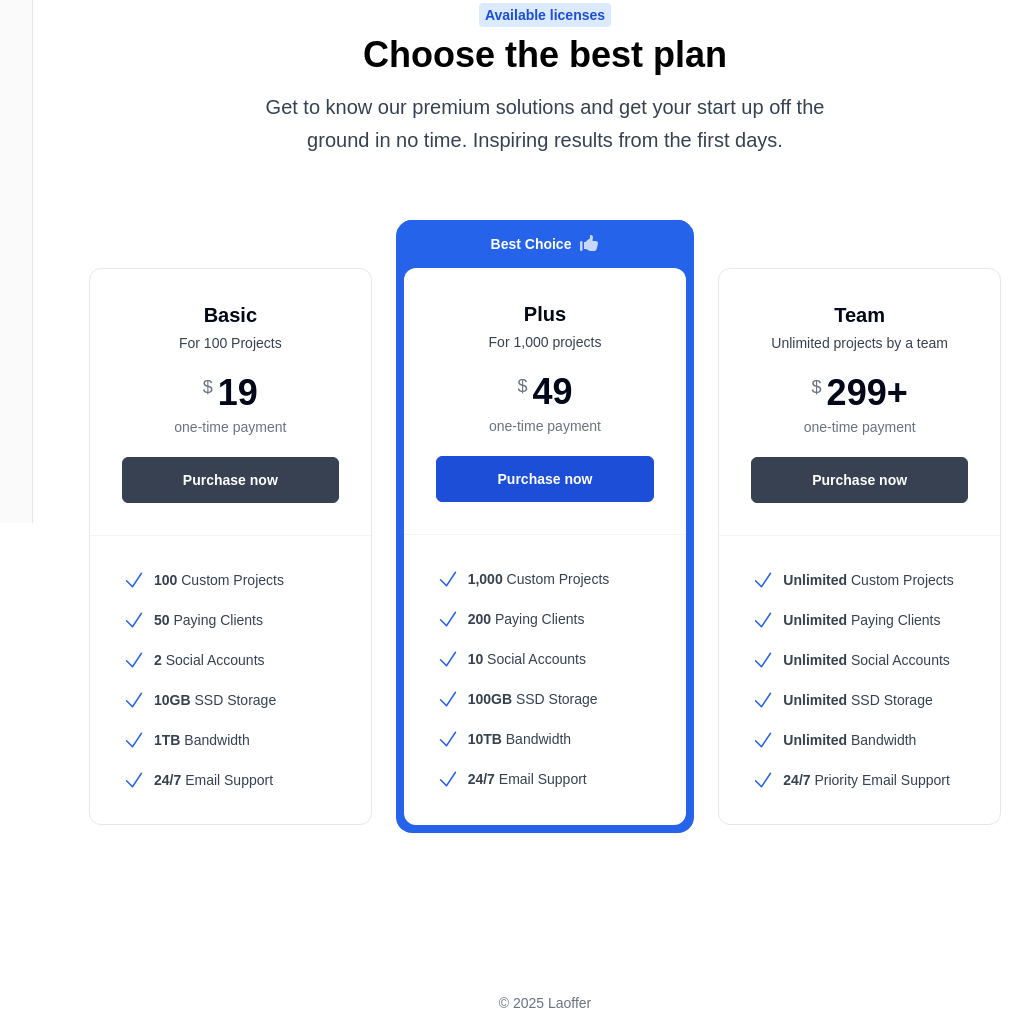
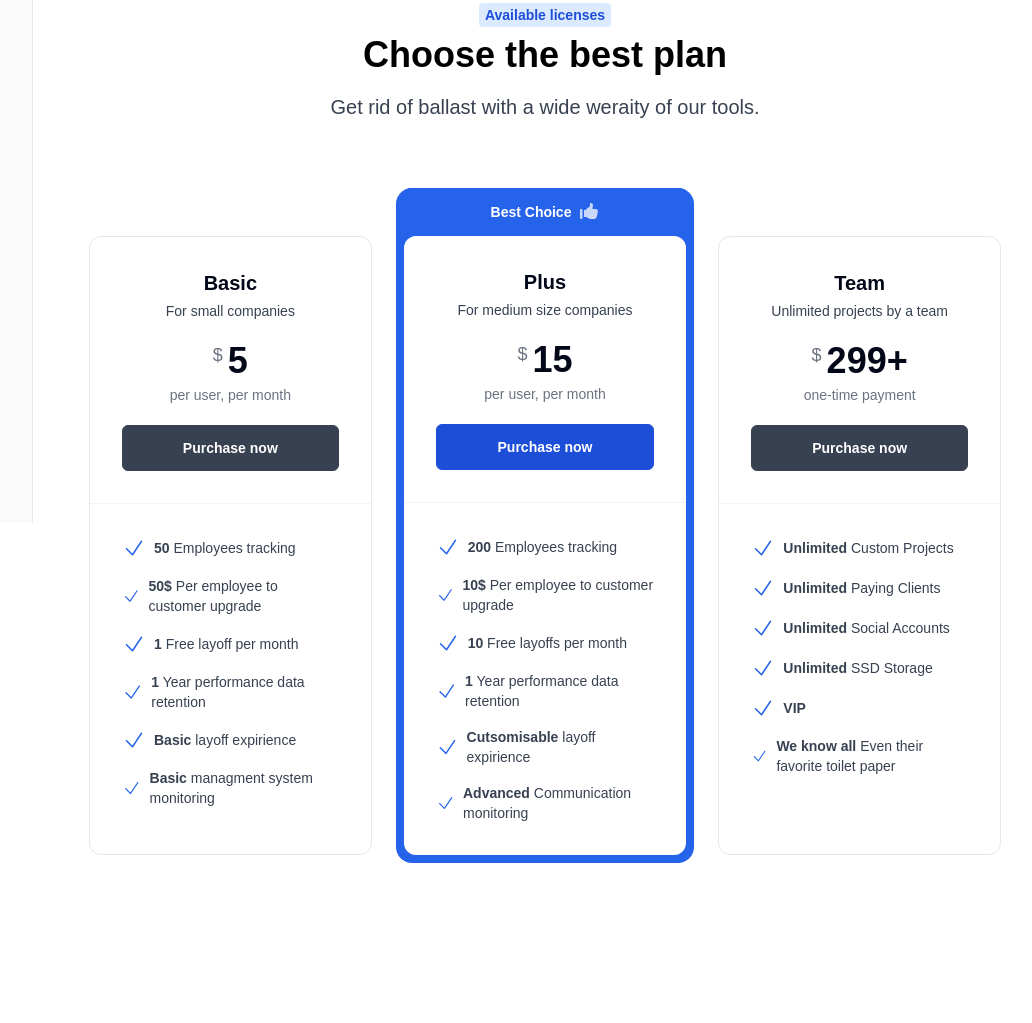
Before and after one commit to roman-kek/layoffer, an Astro site: page /pricing in a window 1280 px wide. Shown: the part 277-1300 px from the top of the page, without its empty margins (223-1255 px from the left). Built offline with nearby package versions, Linux system fonts and the light colour scheme; Astro itself is replaced by a stand-in of ours.

Commit message:
this suck

```diff
--- a/src/pages/index.astro
+++ b/src/pages/index.astro
@@ -1,6 +1,6 @@
 ---
-import Layout from '../layouts/Layout.astro';
-import '@/styles/globals.css';
+import Layout from "../layouts/Layout.astro";
+import "@/styles/globals.css";
 
 import {
   Scroll,
@@ -9,20 +9,18 @@ import {
   ArrowUpCircle,
   Target,
   Heart,
-} from 'lucide-react';
+} from "lucide-react";
 import {
   Card,
   CardHeader,
   CardTitle,
   CardDescription,
-  CardContent,
-} from '@/components/ui/card';
-import { AvatarComponent } from '../components/Avatar';
-import Footer from '@/components/Footer.astro';
-import Header from '@/components/Header.astro';
-import SideBarLayout from '@/layouts/SideBarLayout';
-import Hero from '@/components/Hero.astro';
-import Hero2 from '@/components/Hero2.astro';
+} from "@/components/ui/card";
+import Footer from "@/components/Footer.astro";
+import Header from "@/components/Header.astro";
+import SideBarLayout from "@/layouts/SideBarLayout";
+import Hero from "@/components/Hero.astro";
+import Hero2 from "@/components/Hero2.astro";
 ---
 
 <Layout title="LayOffer">
@@ -31,7 +29,7 @@ import Hero2 from '@/components/Hero2.astro';
     <main class="container mx-auto px-4 py-16">
       <div class="bg-blue-200 py-10 h-[450px] rounded-lg">
         <span class="text-3xl block mt-2 font-normal text-center py-10">
-          Mass Layoffs – Massive Bonuses
+          Mass Layoffs = Massive Bonuses
         </span>
         <img
           class="mb-4 border-8 border-white rounded-lg w-3/4 mx-auto top-3"
--- a/src/pages/pricing.astro
+++ b/src/pages/pricing.astro
@@ -1,10 +1,10 @@
 ---
-import Layout from '../layouts/Layout.astro';
-import '@/styles/globals.css';
+import Layout from "../layouts/Layout.astro";
+import "@/styles/globals.css";
 
-import Footer from '@/components/Footer.astro';
-import Header from '@/components/Header.astro';
-import SideBarLayout from '@/layouts/SideBarLayout';
+import Footer from "@/components/Footer.astro";
+import Header from "@/components/Header.astro";
+import SideBarLayout from "@/layouts/SideBarLayout";
 ---
 
 <Layout title="LayOffer">
@@ -30,8 +30,7 @@ import SideBarLayout from '@/layouts/SideBarLayout';
               <h3
                 class="mx-auto text-xl leading-relaxed font-medium text-gray-700 lg:w-2/3 dark:text-gray-300"
               >
-                Get to know our premium solutions and get your start up off the
-                ground in no time. Inspiring results from the first days.
+                Get rid of ballast with a wide weraity of our tools.
               </h3>
             </div>
             {/* END Heading */}
@@ -49,7 +48,7 @@ import SideBarLayout from '@/layouts/SideBarLayout';
                       <p
                         class="text-sm font-medium text-gray-700 dark:text-gray-400/75"
                       >
-                        For 100 Projects
+                        For small companies
                       </p>
                     </div>
                     <div>
@@ -59,12 +58,12 @@ import SideBarLayout from '@/layouts/SideBarLayout';
                         >
                           $
                         </span>
-                        19
+                        5
                       </p>
                       <p
                         class="text-sm font-medium text-gray-500 dark:text-gray-400"
                       >
-                        one-time payment
+                        per user, per month
                       </p>
                     </div>
                     <a
@@ -92,7 +91,7 @@ import SideBarLayout from '@/layouts/SideBarLayout';
                           ></path>
                         </svg>
                         <span>
-                          <strong>100</strong> Custom Projects
+                          <strong>50</strong> Employees tracking
                         </span>
                       </li>
                       <li class="flex items-center gap-2">
@@ -107,7 +106,7 @@ import SideBarLayout from '@/layouts/SideBarLayout';
                           ></path>
                         </svg>
                         <span>
-                          <strong>50</strong> Paying Clients
+                          <strong>50$</strong> Per employee to customer upgrade
                         </span>
                       </li>
                       <li class="flex items-center gap-2">
@@ -122,7 +121,7 @@ import SideBarLayout from '@/layouts/SideBarLayout';
                           ></path>
                         </svg>
                         <span>
-                          <strong>2</strong> Social Accounts
+                          <strong>1</strong> Free layoff per month
                         </span>
                       </li>
                       <li class="flex items-center gap-2">
@@ -137,7 +136,7 @@ import SideBarLayout from '@/layouts/SideBarLayout';
                           ></path>
                         </svg>
                         <span>
-                          <strong>10GB</strong> SSD Storage
+                          <strong>1</strong> Year performance data retention
                         </span>
                       </li>
                       <li class="flex items-center gap-2">
@@ -152,7 +151,7 @@ import SideBarLayout from '@/layouts/SideBarLayout';
                           ></path>
                         </svg>
                         <span>
-                          <strong>1TB</strong> Bandwidth
+                          <strong>Basic</strong> layoff expirience
                         </span>
                       </li>
                       <li class="flex items-center gap-2">
@@ -167,7 +166,7 @@ import SideBarLayout from '@/layouts/SideBarLayout';
                           ></path>
                         </svg>
                         <span>
-                          <strong>24/7</strong> Email Support
+                          <strong>Basic</strong> managment system monitoring
                         </span>
                       </li>
                     </ul>
@@ -204,7 +203,7 @@ import SideBarLayout from '@/layouts/SideBarLayout';
                       <p
                         class="text-sm font-medium text-gray-700 dark:text-gray-400/75"
                       >
-                        For 1,000 projects
+                        For medium size companies
                       </p>
                     </div>
                     <div>
@@ -214,12 +213,12 @@ import SideBarLayout from '@/layouts/SideBarLayout';
                         >
                           $
                         </span>
-                        49
+                        15
                       </p>
                       <p
                         class="text-sm font-medium text-gray-500 dark:text-gray-400"
                       >
-                        one-time payment
+                        per user, per month
                       </p>
                     </div>
                     <a
@@ -247,7 +246,7 @@ import SideBarLayout from '@/layouts/SideBarLayout';
                           ></path>
                         </svg>
                         <span>
-                          <strong>1,000</strong> Custom Projects
+                          <strong>200</strong> Employees tracking
                         </span>
                       </li>
                       <li class="flex items-center gap-2">
@@ -262,7 +261,7 @@ import SideBarLayout from '@/layouts/SideBarLayout';
                           ></path>
                         </svg>
                         <span>
-                          <strong>200</strong> Paying Clients
+                          <strong>10$</strong> Per employee to customer upgrade
                         </span>
                       </li>
                       <li class="flex items-center gap-2">
@@ -277,7 +276,7 @@ import SideBarLayout from '@/layouts/SideBarLayout';
                           ></path>
                         </svg>
                         <span>
-                          <strong>10</strong> Social Accounts
+                          <strong>10</strong> Free layoffs per month
                         </span>
                       </li>
                       <li class="flex items-center gap-2">
@@ -292,7 +291,7 @@ import SideBarLayout from '@/layouts/SideBarLayout';
                           ></path>
                         </svg>
                         <span>
-                          <strong>100GB</strong> SSD Storage
+                          <strong>1</strong> Year performance data retention
                         </span>
                       </li>
                       <li class="flex items-center gap-2">
@@ -307,7 +306,7 @@ import SideBarLayout from '@/layouts/SideBarLayout';
                           ></path>
                         </svg>
                         <span>
-                          <strong>10TB</strong> Bandwidth
+                          <strong>Cutsomisable</strong> layoff expirience
                         </span>
                       </li>
                       <li class="flex items-center gap-2">
@@ -322,7 +321,7 @@ import SideBarLayout from '@/layouts/SideBarLayout';
                           ></path>
                         </svg>
                         <span>
-                          <strong>24/7</strong> Email Support
+                          <strong>Advanced</strong> Communication monitoring
                         </span>
                       </li>
                     </ul>
@@ -445,7 +444,7 @@ import SideBarLayout from '@/layouts/SideBarLayout';
                           ></path>
                         </svg>
                         <span>
-                          <strong>Unlimited</strong> Bandwidth
+                          <strong>VIP</strong>
                         </span>
                       </li>
                       <li class="flex items-center gap-2">
@@ -460,7 +459,8 @@ import SideBarLayout from '@/layouts/SideBarLayout';
                           ></path>
                         </svg>
                         <span>
-                          <strong>24/7</strong> Priority Email Support
+                          <strong>We know all</strong> Even their favorite toilet
+                          paper
                         </span>
                       </li>
                     </ul>
```
